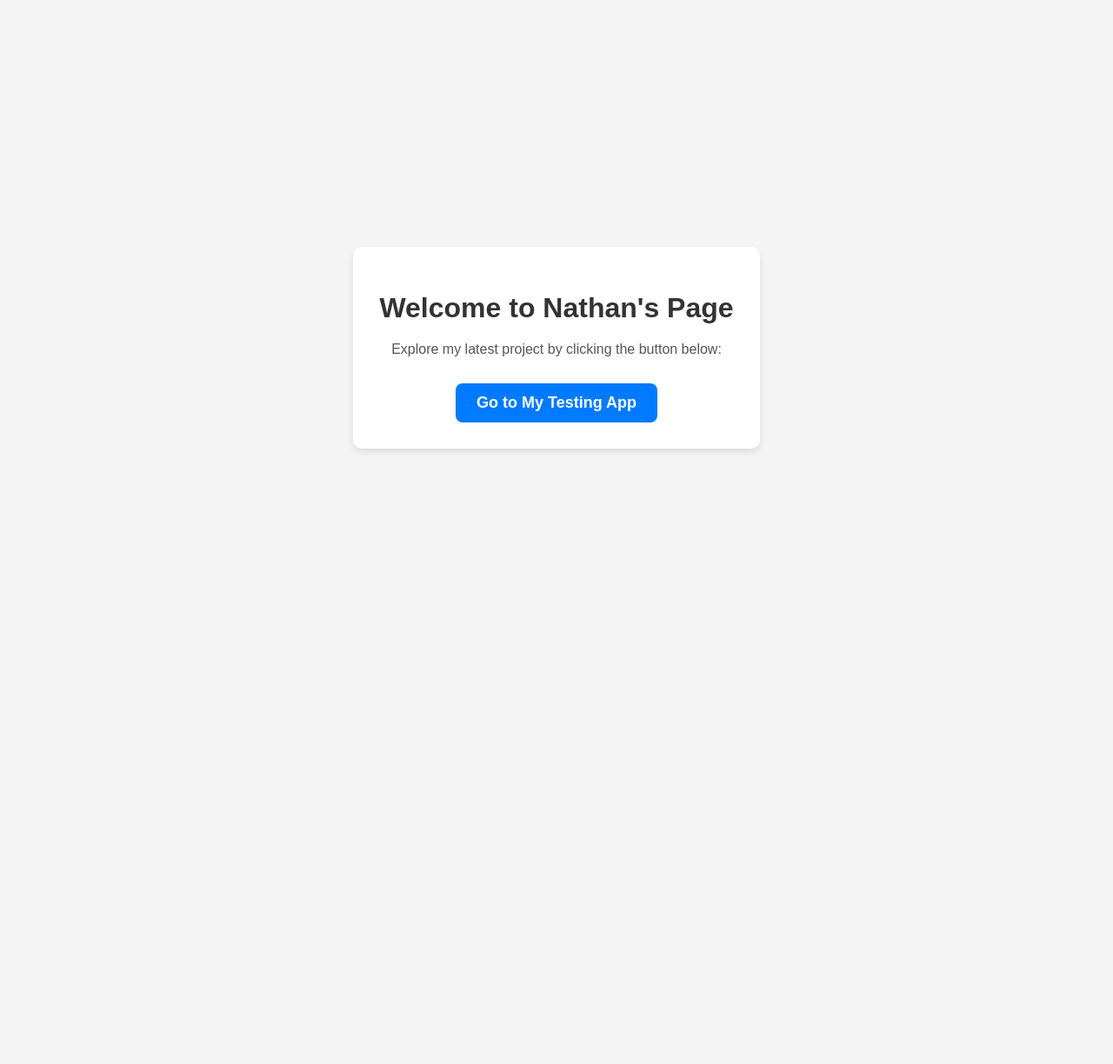
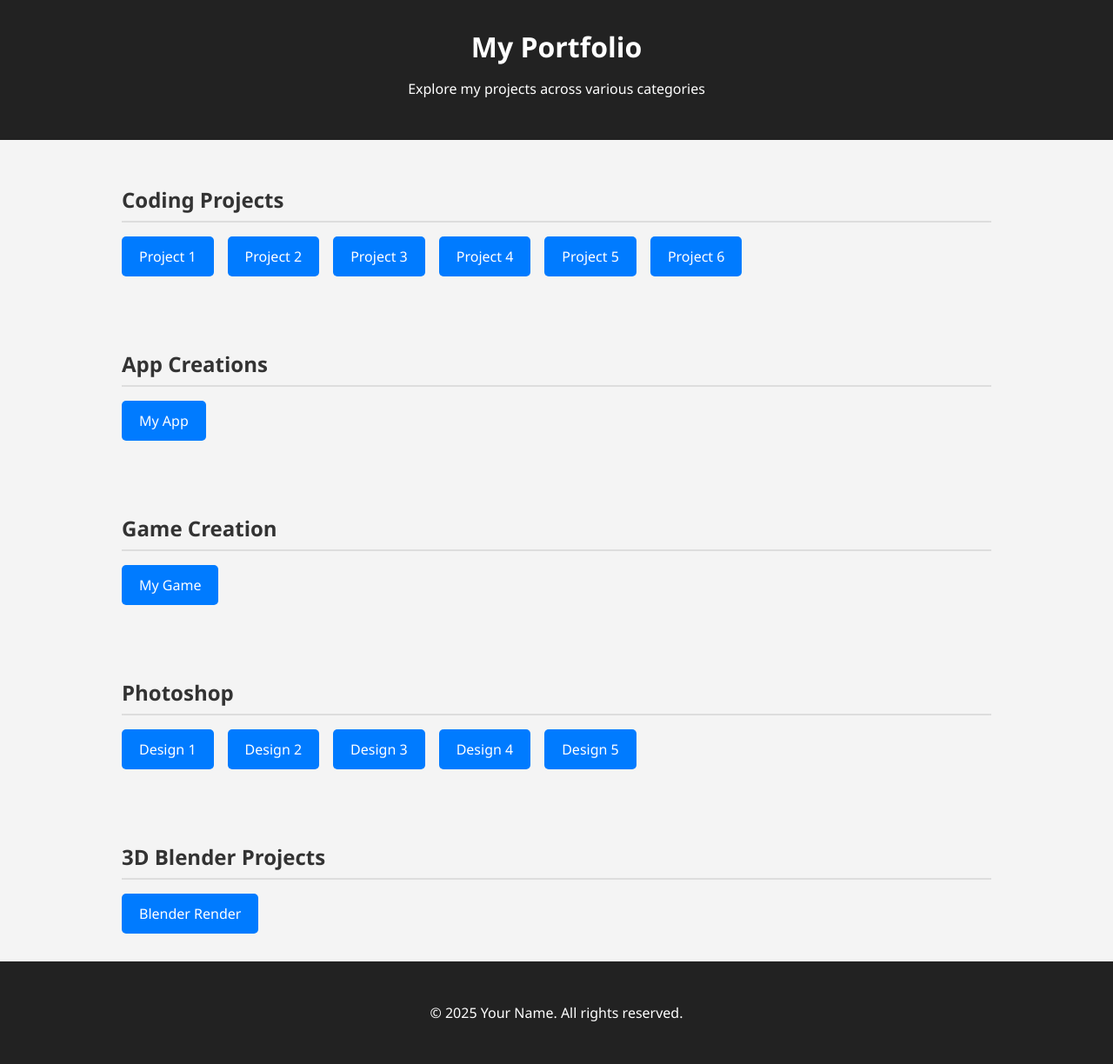
Before and after one commit to wnate6/wnate6.github.io, a plain HTML site: page index.html in a window 1280 px wide. Shown: the whole page at 87% size. Before the commit the page ends 800 px from the top, so only its background shows below. Drawn offline with Linux system fonts and the light colour scheme.

Commit message:
Update index.html

```diff
--- a/index.html
+++ b/index.html
@@ -1,61 +1,127 @@
 <!DOCTYPE html>
 <html lang="en">
 <head>
-    <meta charset="UTF-8">
-    <title>Welcome to Nathan's GitHub Page</title>
+  <meta charset="UTF-8" />
+  <meta name="viewport" content="width=device-width, initial-scale=1.0"/>
+  <title>Nathan's Portfolio</title>
   <style>
     body {
-            font-family: Arial, sans-serif;
+      margin: 0;
+      font-family: 'Segoe UI', Tahoma, Geneva, Verdana, sans-serif;
       background-color: #f4f4f4;
-            display: flex;
-            justify-content: center;
-            align-items: center;
-            height: 100vh;
+      color: #333;
+    }
+
+    header {
+      background-color: #222;
+      color: #fff;
+      padding: 2rem 1rem;
+      text-align: center;
+    }
+
+    h1 {
       margin: 0;
     }
 
-        .container {
-            text-align: center;
-            background-color: #ffffff;
-            padding: 30px;
-            border-radius: 10px;
-            box-shadow: 0 4px 8px rgba(0, 0, 0, 0.1);
+    section {
+      padding: 2rem 1rem;
+      max-width: 1000px;
+      margin: auto;
     }
 
-        h1 {
-            color: #333;
-            margin-bottom: 20px;
+    h2 {
+      border-bottom: 2px solid #ddd;
+      padding-bottom: 0.5rem;
+      margin-bottom: 1rem;
     }
 
-        p {
-            color: #555;
-            margin-bottom: 30px;
+    .project-buttons {
+      display: flex;
+      flex-wrap: wrap;
+      gap: 1rem;
     }
 
-        button {
-            padding: 12px 24px;
-            font-size: 18px;
-            font-weight: bold;
+    .project-buttons a {
       background-color: #007bff;
       color: #fff;
-            border: none;
-            border-radius: 8px;
-            cursor: pointer;
-            transition: background-color 0.3s ease;
+      text-decoration: none;
+      padding: 0.75rem 1.25rem;
+      border-radius: 5px;
+      transition: background-color 0.3s;
     }
 
-        button:hover {
+    .project-buttons a:hover {
       background-color: #0056b3;
+    }
+
+    @media (max-width: 600px) {
+      .project-buttons {
+        flex-direction: column;
+      }
+    }
+
+    footer {
+      text-align: center;
+      padding: 2rem 1rem;
+      background-color: #222;
+      color: #fff;
     }
   </style>
 </head>
 <body>
-    <div class="container">
-        <h1>Welcome to Nathan's Page</h1>
-        <p>Explore my latest project by clicking the button below:</p>
-        <button onclick="window.location.href='https://drive.google.com/file/d/1U7bUgoEVxR6mAcifKcbEWDA9iTJNIVqt/view?usp=sharing';">
-            Go to My Testing App
-        </button>
+
+  <header>
+    <h1>My Portfolio</h1>
+    <p>Explore my projects across various categories</p>
+  </header>
+
+  <section>
+    <h2>Coding Projects</h2>
+    <div class="project-buttons">
+      <a href="https://yourlink1.com" target="_blank">Project 1</a>
+      <a href="https://yourlink2.com" target="_blank">Project 2</a>
+      <a href="https://yourlink3.com" target="_blank">Project 3</a>
+      <a href="https://yourlink4.com" target="_blank">Project 4</a>
+      <a href="https://yourlink5.com" target="_blank">Project 5</a>
+      <a href="https://yourlink6.com" target="_blank">Project 6</a>
     </div>
+  </section>
+
+  <section>
+    <h2>App Creations</h2>
+    <div class="project-buttons">
+      <a href="https://yourapp.com" target="_blank">My App</a>
+    </div>
+  </section>
+
+  <section>
+    <h2>Game Creation</h2>
+    <div class="project-buttons">
+      <a href="https://yourgame.com" target="_blank">My Game</a>
+    </div>
+  </section>
+
+  <section>
+    <h2>Photoshop</h2>
+    <div class="project-buttons">
+      <a href="https://photoshop1.com" target="_blank">Design 1</a>
+      <a href="https://photoshop2.com" target="_blank">Design 2</a>
+      <a href="https://photoshop3.com" target="_blank">Design 3</a>
+      <a href="https://photoshop4.com" target="_blank">Design 4</a>
+      <a href="https://photoshop5.com" target="_blank">Design 5</a>
+    </div>
+  </section>
+
+  <section>
+    <h2>3D Blender Projects</h2>
+    <div class="project-buttons">
+      <a href="https://your3dproject.com" target="_blank">Blender Render</a>
+    </div>
+  </section>
+
+  <footer>
+    <p>&copy; 2025 Your Name. All rights reserved.</p>
+  </footer>
+
 </body>
 </html>
```
Lines whose indentation alone changed are shown as unchanged.
